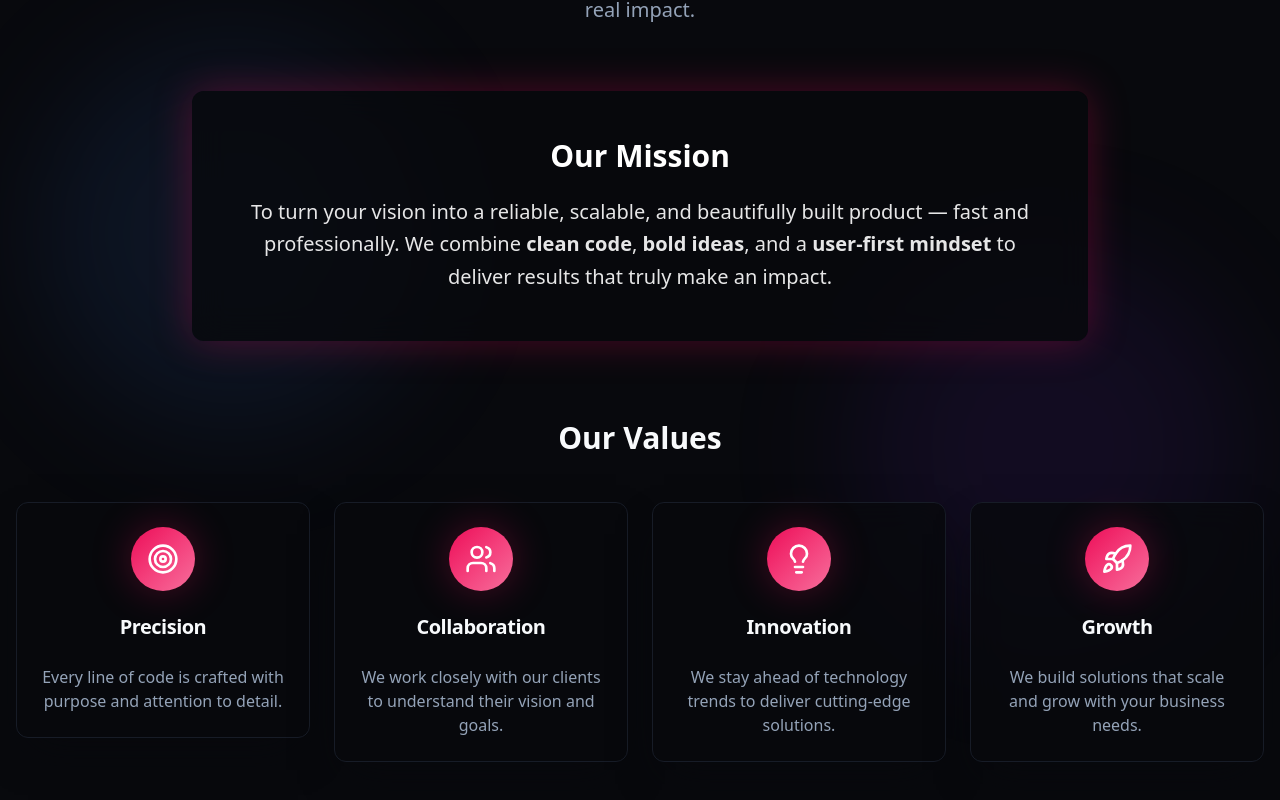
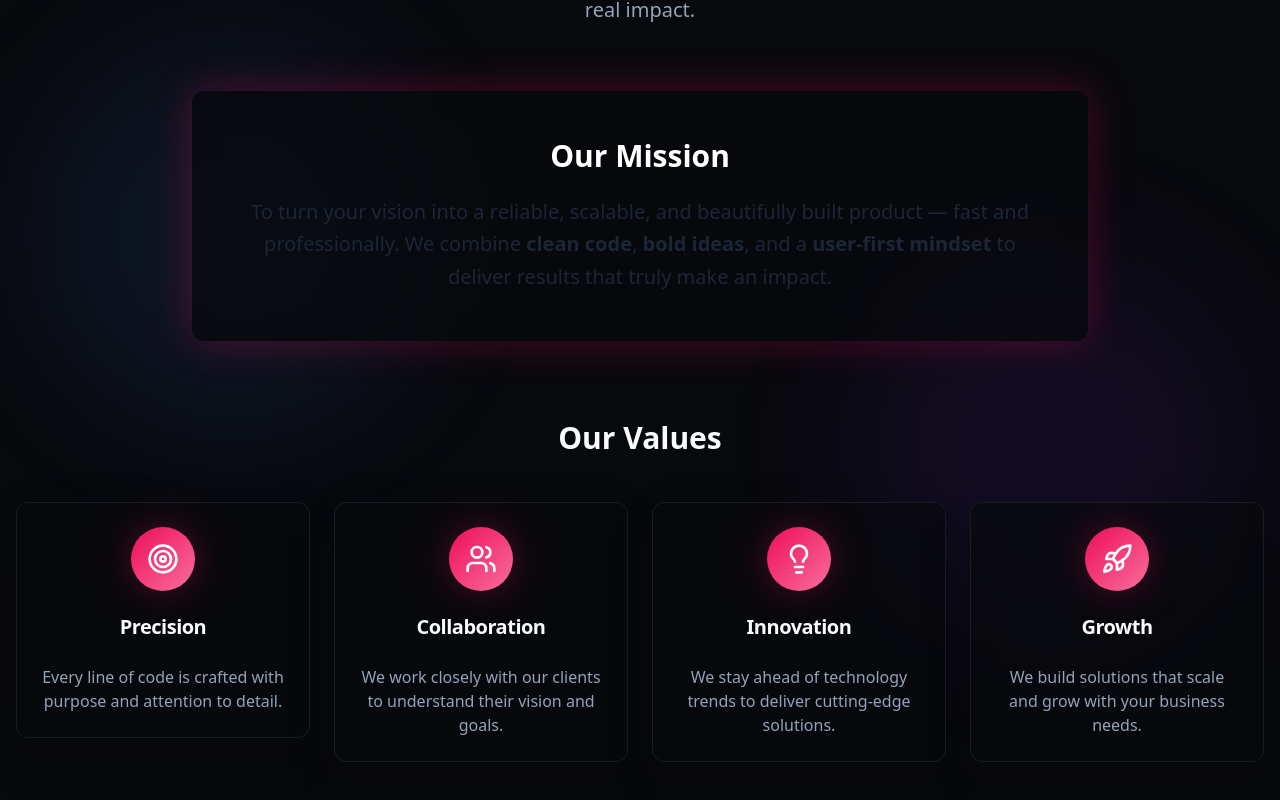
Before and after one commit to ScriptWind/Script-Wind, a React (Vite) app: page / in a window 1280 px wide. Shown: the part 5338-6138 px from the top of the page. Built offline with nearby package versions, Linux system fonts and the light colour scheme.

Commit message:
Visual edit in Lovable
Edited UI in Lovable

```diff
--- a/src/components/AboutSection.tsx
+++ b/src/components/AboutSection.tsx
@@ -66,7 +66,7 @@ export const AboutSection = () => {
               <AnimatedText animationType="slide-up-words" className="text-3xl font-bold mb-6">
                 Our Mission
               </AnimatedText>
-              <p className="text-xl leading-relaxed opacity-90">
+              <p className="text-xl leading-relaxed opacity-90 text-slate-800">
                 To turn your vision into a reliable, scalable, and beautifully built product — fast and professionally.
                 We combine <strong>clean code</strong>, <strong>bold ideas</strong>, and a <strong>user-first mindset</strong> to deliver results that truly make an impact.
               </p>
@@ -82,12 +82,7 @@ export const AboutSection = () => {
             </AnimatedText>
           </ScrollAnimation>
           <div className="grid grid-cols-1 md:grid-cols-2 lg:grid-cols-4 gap-6">
-            {values.map((value, index) => (
-              <ScrollAnimation
-                key={value.title}
-                animationType="fade-up"
-                delay={index * 150}
-              >
+            {values.map((value, index) => <ScrollAnimation key={value.title} animationType="fade-up" delay={index * 150}>
                 <Card className="text-center hover-lift group hover:shadow-glow-primary/50 transition-all duration-500 hover:scale-105">
                   <CardHeader>
                     <div className="w-16 h-16 mx-auto mb-4 rounded-full bg-tech-gradient flex items-center justify-center shadow-glow-primary group-hover:shadow-glow-primary/80 group-hover:scale-110 transition-all duration-300">
@@ -99,8 +94,7 @@ export const AboutSection = () => {
                     <p className="text-muted-foreground group-hover:text-foreground transition-all duration-300">{value.description}</p>
                   </CardContent>
                 </Card>
-              </ScrollAnimation>
-            ))}
+              </ScrollAnimation>)}
           </div>
         </div>
 
```
